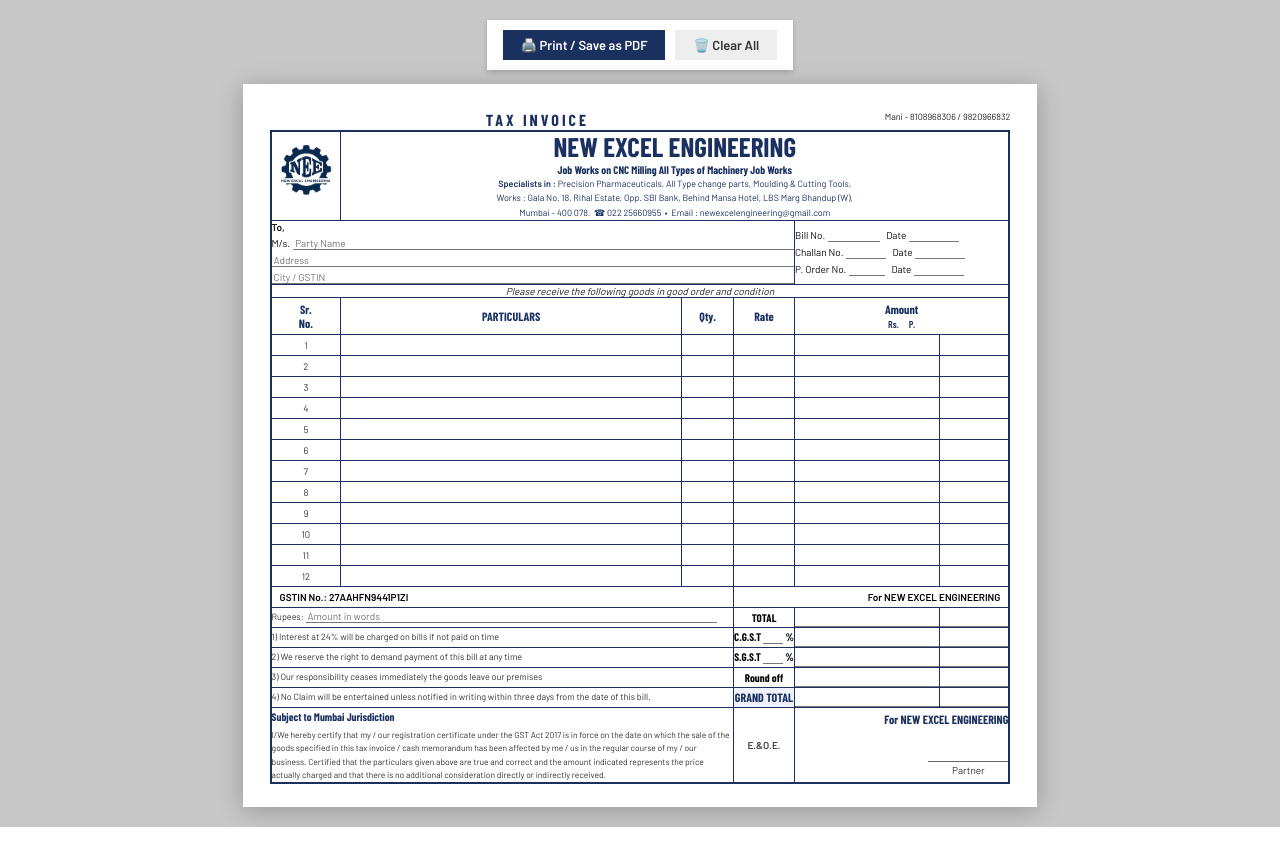
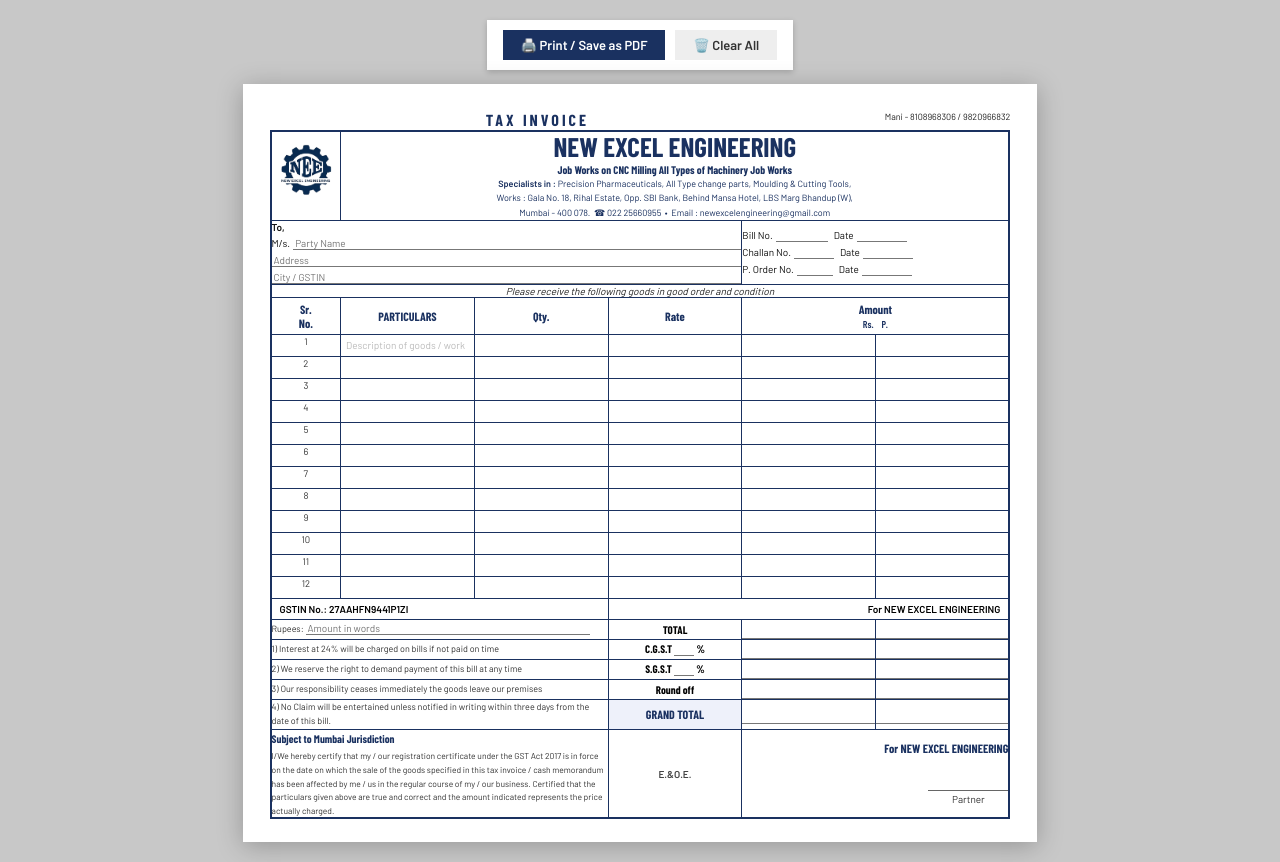
Before and after one commit to Aakashnadarr/New_excel_engineering, a Django app: page /bill/ in a window 1280 px wide. Before the commit the page ends 827 px from the top, so only its background shows below. Run offline with Django 5.2, Linux system fonts and the light colour scheme; some web fonts are replaced.

Commit message:
bills input fixed

```diff
--- a/templates/nee_tax_invoice.html
+++ b/templates/nee_tax_invoice.html
@@ -59,11 +58,12 @@
       box-shadow: 0 4px 24px rgba(0, 0, 0, 0.25);
     }
 
-    /* KEY: single master table drives everything */
+    /* MASTER TABLE — single collapsed table, zero gaps */
     .master {
       width: 100%;
       border-collapse: collapse;
       border: 2px solid #1a3160;
+      table-layout: fixed;
     }
 
     .master td,
@@ -210,36 +209,7 @@
       padding: 3px 6px;
     }
 
-    /* ── COLUMN HEADERS ── */
-    .th-sr {
-      width: 28px;
-      text-align: center;
-    }
-
-    .th-part {
-      text-align: center;
-    }
-
-    .th-qty {
-      width: 52px;
-      text-align: center;
-    }
-
-    .th-rate {
-      width: 55px;
-      text-align: center;
-    }
-
-    .th-rs {
-      width: 54px;
-      text-align: center;
-    }
-
-    .th-p {
-      width: 26px;
-      text-align: center;
-    }
-
+    /* COLUMN HEADERS */
     .master th {
       font-family: 'Barlow Condensed', sans-serif;
       font-size: 12px;
@@ -247,42 +217,80 @@
       color: #1a3160;
       padding: 4px 3px;
       background: #fff;
+      text-align: center;
     }
 
-    /* ── ITEM ROWS ── */
+    /* ITEM ROWS — height is auto so rows grow with content */
     .tr-item td {
-      height: 21px;
+      height: auto;
+      min-height: 22px;
+      vertical-align: top;
+      padding: 0;
     }
 
+    /* Sr No cell */
     .td-sr-val {
       text-align: center;
       font-size: 9.5px;
       color: #333;
+      padding: 4px 2px;
+      vertical-align: middle;
+      width: 28px;
     }
 
-    .td-sr-val,
-    .td-input {
+    /* ── CONTENTEDITABLE for Particulars — wraps & grows ── */
+    .ce-particulars {
+      display: block;
+      width: 100%;
+      min-height: 21px;
+      padding: 3px 5px;
+      font-size: 10px;
+      font-family: 'Barlow', sans-serif;
+      color: #111;
+      line-height: 1.5;
+      word-break: break-word;
+      white-space: pre-wrap;
+      outline: none;
+      cursor: text;
+    }
+
+    .ce-particulars:empty::before {
+      content: attr(data-placeholder);
+      color: #bbb;
+      pointer-events: none;
+    }
+
+    /* On screen: subtle highlight when focused */
+    .ce-particulars:focus {
+      background: #fafcff;
+    }
+
+    /* Regular fixed-width input cells (qty, rate, amount) */
+    .td-num {
+      vertical-align: middle;
       padding: 0;
     }
 
-    .tr-item td input[type=text] {
+    .td-num input[type=text] {
       width: 100%;
+      height: 100%;
+      min-height: 21px;
       border: none;
-      border-bottom: none;
-      padding: 1px 4px;
+      padding: 2px 4px;
       font-size: 10px;
-      height: 100%;
+      text-align: right;
       display: block;
+      background: transparent;
     }
 
-    /* ── GSTIN ROW ── */
+    /* GSTIN row */
     .tr-gstin td {
       padding: 4px 8px;
       font-size: 10px;
       font-weight: 700;
     }
 
-    /* ── TOTALS ── */
+    /* TOTALS */
     .td-terms {
       font-size: 9px;
       color: #333;
@@ -305,8 +313,7 @@
       padding: 2px 4px;
     }
 
-    .td-val input[type=text],
-    .td-p input[type=text] {
+    .td-val input[type=text] {
       width: 100%;
       text-align: right;
     }
@@ -314,6 +321,11 @@
     .td-p {
       width: 26px;
       padding: 2px 3px;
+    }
+
+    .td-p input[type=text] {
+      width: 100%;
+      text-align: right;
     }
 
     .td-grand {
@@ -349,16 +361,16 @@
       font-size: 10px;
       font-weight: 600;
       color: #444;
-      width: 60px;
+      width: 55px;
       vertical-align: bottom;
-      padding-bottom: 4px;
+      padding: 4px 4px;
     }
 
     .td-forsig {
       text-align: right;
       width: 155px;
       vertical-align: top;
-      padding: 4px 0 4px 4px;
+      padding: 5px 8px;
     }
 
     .for-nee {
@@ -469,155 +505,180 @@
 
       <!-- ROW 3: Notice -->
       <tr>
-        <td class="td-notice" colspan="6">
-          Please receive the following goods in good order and condition
-        </td>
+        <td class="td-notice" colspan="6">Please receive the following goods in good order and condition</td>
       </tr>
 
       <!-- ROW 4: Column headers -->
       <tr>
-        <th class="th-sr">Sr.<br>No.</th>
-        <th class="th-part">PARTICULARS</th>
-        <th class="th-qty">Qty.</th>
-        <th class="th-rate">Rate</th>
-        <th class="th-rs" colspan="2">Amount<br><span
-            style="font-size:10px;font-weight:600;letter-spacing:0;">Rs.&nbsp;&nbsp;&nbsp;&nbsp;&nbsp;P.</span></th>
+        <th style="width:28px;">Sr.<br>No.</th>
+        <th>PARTICULARS</th>
+        <th style="width:52px;">Qty.</th>
+        <th style="width:55px;">Rate</th>
+        <th style="width:54px;" colspan="2">Amount<br><span
+            style="font-size:10px;font-weight:600;">Rs.&nbsp;&nbsp;&nbsp;&nbsp;P.</span></th>
       </tr>
 
-      <!-- ITEM ROWS -->
+      <!-- ITEM ROWS: contenteditable Particulars, inputs for numbers -->
       <tr class="tr-item">
         <td class="td-sr-val">1</td>
-        <td class="td-input"><input type="text" style="width:100%;"></td>
-        <td class="td-input"><input type="text" style="width:100%;text-align:right;"></td>
-        <td class="td-input"><input type="text" style="width:100%;text-align:right;"></td>
-        <td class="td-input"><input type="text" style="width:100%;text-align:right;"></td>
-        <td class="td-input"><input type="text" style="width:100%;text-align:right;"></td>
+        <td>
+          <div class="ce-particulars" contenteditable="true" data-placeholder="Description of goods / work"></div>
+        </td>
+        <td class="td-num"><input type="text"></td>
+        <td class="td-num"><input type="text"></td>
+        <td class="td-num"><input type="text"></td>
+        <td class="td-num" style="width:26px;"><input type="text"></td>
       </tr>
       <tr class="tr-item">
         <td class="td-sr-val">2</td>
-        <td class="td-input"><input type="text" style="width:100%;"></td>
-        <td class="td-input"><input type="text" style="width:100%;text-align:right;"></td>
-        <td class="td-input"><input type="text" style="width:100%;text-align:right;"></td>
-        <td class="td-input"><input type="text" style="width:100%;text-align:right;"></td>
-        <td class="td-input"><input type="text" style="width:100%;text-align:right;"></td>
+        <td>
+          <div class="ce-particulars" contenteditable="true" data-placeholder=""></div>
+        </td>
+        <td class="td-num"><input type="text"></td>
+        <td class="td-num"><input type="text"></td>
+        <td class="td-num"><input type="text"></td>
+        <td class="td-num" style="width:26px;"><input type="text"></td>
       </tr>
       <tr class="tr-item">
         <td class="td-sr-val">3</td>
-        <td class="td-input"><input type="text" style="width:100%;"></td>
-        <td class="td-input"><input type="text" style="width:100%;text-align:right;"></td>
-        <td class="td-input"><input type="text" style="width:100%;text-align:right;"></td>
-        <td class="td-input"><input type="text" style="width:100%;text-align:right;"></td>
-        <td class="td-input"><input type="text" style="width:100%;text-align:right;"></td>
+        <td>
+          <div class="ce-particulars" contenteditable="true" data-placeholder=""></div>
+        </td>
+        <td class="td-num"><input type="text"></td>
+        <td class="td-num"><input type="text"></td>
+        <td class="td-num"><input type="text"></td>
+        <td class="td-num" style="width:26px;"><input type="text"></td>
       </tr>
       <tr class="tr-item">
         <td class="td-sr-val">4</td>
-        <td class="td-input"><input type="text" style="width:100%;"></td>
-        <td class="td-input"><input type="text" style="width:100%;text-align:right;"></td>
-        <td class="td-input"><input type="text" style="width:100%;text-align:right;"></td>
-        <td class="td-input"><input type="text" style="width:100%;text-align:right;"></td>
-        <td class="td-input"><input type="text" style="width:100%;text-align:right;"></td>
+        <td>
+          <div class="ce-particulars" contenteditable="true" data-placeholder=""></div>
+        </td>
+        <td class="td-num"><input type="text"></td>
+        <td class="td-num"><input type="text"></td>
+        <td class="td-num"><input type="text"></td>
+        <td class="td-num" style="width:26px;"><input type="text"></td>
       </tr>
       <tr class="tr-item">
         <td class="td-sr-val">5</td>
-        <td class="td-input"><input type="text" style="width:100%;"></td>
-        <td class="td-input"><input type="text" style="width:100%;text-align:right;"></td>
-        <td class="td-input"><input type="text" style="width:100%;text-align:right;"></td>
-        <td class="td-input"><input type="text" style="width:100%;text-align:right;"></td>
-        <td class="td-input"><input type="text" style="width:100%;text-align:right;"></td>
+        <td>
+          <div class="ce-particulars" contenteditable="true" data-placeholder=""></div>
+        </td>
+        <td class="td-num"><input type="text"></td>
+        <td class="td-num"><input type="text"></td>
+        <td class="td-num"><input type="text"></td>
+        <td class="td-num" style="width:26px;"><input type="text"></td>
       </tr>
       <tr class="tr-item">
         <td class="td-sr-val">6</td>
-        <td class="td-input"><input type="text" style="width:100%;"></td>
-        <td class="td-input"><input type="text" style="width:100%;text-align:right;"></td>
-        <td class="td-input"><input type="text" style="width:100%;text-align:right;"></td>
-        <td class="td-input"><input type="text" style="width:100%;text-align:right;"></td>
-        <td class="td-input"><input type="text" style="width:100%;text-align:right;"></td>
+        <td>
+          <div class="ce-particulars" contenteditable="true" data-placeholder=""></div>
+        </td>
+        <td class="td-num"><input type="text"></td>
+        <td class="td-num"><input type="text"></td>
+        <td class="td-num"><input type="text"></td>
+        <td class="td-num" style="width:26px;"><input type="text"></td>
       </tr>
       <tr class="tr-item">
         <td class="td-sr-val">7</td>
-        <td class="td-input"><input type="text" style="width:100%;"></td>
-        <td class="td-input"><input type="text" style="width:100%;text-align:right;"></td>
-        <td class="td-input"><input type="text" style="width:100%;text-align:right;"></td>
-        <td class="td-input"><input type="text" style="width:100%;text-align:right;"></td>
-        <td class="td-input"><input type="text" style="width:100%;text-align:right;"></td>
+        <td>
+          <div class="ce-particulars" contenteditable="true" data-placeholder=""></div>
+        </td>
+        <td class="td-num"><input type="text"></td>
+        <td class="td-num"><input type="text"></td>
+        <td class="td-num"><input type="text"></td>
+        <td class="td-num" style="width:26px;"><input type="text"></td>
       </tr>
       <tr class="tr-item">
         <td class="td-sr-val">8</td>
-        <td class="td-input"><input type="text" style="width:100%;"></td>
-        <td class="td-input"><input type="text" style="width:100%;text-align:right;"></td>
-        <td class="td-input"><input type="text" style="width:100%;text-align:right;"></td>
-        <td class="td-input"><input type="text" style="width:100%;text-align:right;"></td>
-        <td class="td-input"><input type="text" style="width:100%;text-align:right;"></td>
+        <td>
+          <div class="ce-particulars" contenteditable="true" data-placeholder=""></div>
+        </td>
+        <td class="td-num"><input type="text"></td>
+        <td class="td-num"><input type="text"></td>
+        <td class="td-num"><input type="text"></td>
+        <td class="td-num" style="width:26px;"><input type="text"></td>
       </tr>
       <tr class="tr-item">
         <td class="td-sr-val">9</td>
-        <td class="td-input"><input type="text" style="width:100%;"></td>
-        <td class="td-input"><input type="text" style="width:100%;text-align:right;"></td>
-        <td class="td-input"><input type="text" style="width:100%;text-align:right;"></td>
-        <td class="td-input"><input type="text" style="width:100%;text-align:right;"></td>
-        <td class="td-input"><input type="text" style="width:100%;text-align:right;"></td>
+        <td>
+          <div class="ce-particulars" contenteditable="true" data-placeholder=""></div>
+        </td>
+        <td class="td-num"><input type="text"></td>
+        <td class="td-num"><input type="text"></td>
+        <td class="td-num"><input type="text"></td>
+        <td class="td-num" style="width:26px;"><input type="text"></td>
       </tr>
       <tr class="tr-item">
         <td class="td-sr-val">10</td>
-        <td class="td-input"><input type="text" style="width:100%;"></td>
-        <td class="td-input"><input type="text" style="width:100%;text-align:right;"></td>
-        <td class="td-input"><input type="text" style="width:100%;text-align:right;"></td>
-        <td class="td-input"><input type="text" style="width:100%;text-align:right;"></td>
-        <td class="td-input"><input type="text" style="width:100%;text-align:right;"></td>
+        <td>
+          <div class="ce-particulars" contenteditable="true" data-placeholder=""></div>
+        </td>
+        <td class="td-num"><input type="text"></td>
+        <td class="td-num"><input type="text"></td>
+        <td class="td-num"><input type="text"></td>
+        <td class="td-num" style="width:26px;"><input type="text"></td>
       </tr>
       <tr class="tr-item">
         <td class="td-sr-val">11</td>
-        <td class="td-input"><input type="text" style="width:100%;"></td>
-        <td class="td-input"><input type="text" style="width:100%;text-align:right;"></td>
-        <td class="td-input"><input type="text" style="width:100%;text-align:right;"></td>
-        <td class="td-input"><input type="text" style="width:100%;text-align:right;"></td>
-        <td class="td-input"><input type="text" style="width:100%;text-align:right;"></td>
+        <td>
+          <div class="ce-particulars" contenteditable="true" data-placeholder=""></div>
+        </td>
+        <td class="td-num"><input type="text"></td>
+        <td class="td-num"><input type="text"></td>
+        <td class="td-num"><input type="text"></td>
+        <td class="td-num" style="width:26px;"><input type="text"></td>
       </tr>
       <tr class="tr-item">
         <td class="td-sr-val">12</td>
-        <td class="td-input"><input type="text" style="width:100%;"></td>
-        <td class="td-input"><input type="text" style="width:100%;text-align:right;"></td>
-        <td class="td-input"><input type="text" style="width:100%;text-align:right;"></td>
-        <td class="td-input"><input type="text" style="width:100%;text-align:right;"></td>
-        <td class="td-input"><input type="text" style="width:100%;text-align:right;"></td>
+        <td>
+          <div class="ce-particulars" contenteditable="true" data-placeholder=""></div>
+        </td>
+        <td class="td-num"><input type="text"></td>
+        <td class="td-num"><input type="text"></td>
+        <td class="td-num"><input type="text"></td>
+        <td class="td-num" style="width:26px;"><input type="text"></td>
       </tr>
 
       <!-- GSTIN -->
       <tr class="tr-gstin">
-        <td colspan="3" style="text-align:left;">GSTIN No.: 27AAHFN9441P1ZI</td>
-        <td colspan="3" style="text-align:right; padding:4px 8px; font-size:10px;">For <strong>NEW EXCEL
-            ENGINEERING</strong></td>
+        <td colspan="3" style="text-align:left; border-left:none;">GSTIN No.: 27AAHFN9441P1ZI</td>
+        <td colspan="3" style="text-align:right; padding:4px 8px; font-size:10px; font-weight:600;">For <strong>NEW
+            EXCEL ENGINEERING</strong></td>
       </tr>
 
       <!-- TOTALS -->
       <tr>
-        <td class="td-terms" colspan="3">Rupees: <input type="text" style="width:calc(100% - 50px);"
-            placeholder="Amount in words"></td>
+        <td class="td-terms" colspan="3" style="border-left:none;">Rupees: <input type="text"
+            style="width:calc(100% - 52px);" placeholder="Amount in words"></td>
         <td class="td-lbl">TOTAL</td>
         <td class="td-val"><input type="text" style="width:100%;text-align:right;"></td>
         <td class="td-p"><input type="text" style="width:100%;text-align:right;"></td>
       </tr>
       <tr>
-        <td class="td-terms" colspan="3">1) Interest at 24% will be charged on bills if not paid on time</td>
+        <td class="td-terms" colspan="3" style="border-left:none;">1) Interest at 24% will be charged on bills if not
+          paid on time</td>
         <td class="td-lbl">C.G.S.T <input type="text" style="width:20px;text-align:center;"> %</td>
         <td class="td-val"><input type="text" style="width:100%;text-align:right;"></td>
         <td class="td-p"><input type="text" style="width:100%;text-align:right;"></td>
       </tr>
       <tr>
-        <td class="td-terms" colspan="3">2) We reserve the right to demand payment of this bill at any time</td>
+        <td class="td-terms" colspan="3" style="border-left:none;">2) We reserve the right to demand payment of this
+          bill at any time</td>
         <td class="td-lbl">S.G.S.T <input type="text" style="width:20px;text-align:center;"> %</td>
         <td class="td-val"><input type="text" style="width:100%;text-align:right;"></td>
         <td class="td-p"><input type="text" style="width:100%;text-align:right;"></td>
       </tr>
       <tr>
-        <td class="td-terms" colspan="3">3) Our responsibility ceases immediately the goods leave our premises</td>
+        <td class="td-terms" colspan="3" style="border-left:none;">3) Our responsibility ceases immediately the goods
+          leave our premises</td>
         <td class="td-lbl">Round off</td>
         <td class="td-val"><input type="text" style="width:100%;text-align:right;"></td>
         <td class="td-p"><input type="text" style="width:100%;text-align:right;"></td>
       </tr>
       <tr>
-        <td class="td-terms" colspan="3">4) No Claim will be entertained unless notified in writing within three days
-          from the date of this bill.</td>
+        <td class="td-terms" colspan="3" style="border-left:none;">4) No Claim will be entertained unless notified in
+          writing within three days from the date of this bill.</td>
         <td class="td-grand">GRAND TOTAL</td>
         <td class="td-val" style="font-weight:700;"><input type="text"
             style="width:100%;text-align:right;font-weight:700;"></td>
@@ -625,26 +686,31 @@
             style="width:100%;text-align:right;font-weight:700;"></td>
       </tr>
 
-      <!-- BOTTOM: Jurisdiction + Signature — no internal borders -->
+      <!-- BOTTOM -->
       <tr>
-        <td class="td-juris" colspan="3" style="border-right:1.5px solid #1a3160;">
+        <td class="td-juris" colspan="3" style="border-left:none;">
           <strong>Subject to Mumbai Jurisdiction</strong>
           I/We hereby certify that my / our registration certificate under the GST Act 2017 is in force on the date on
           which the sale of the goods specified in this tax invoice / cash memorandum has been affected by me / us in
           the regular course of my / our business. Certified that the particulars given above are true and correct and
-          the amount indicated represents the price actually charged and that there is no additional consideration
-          directly or indirectly received.
+          the amount indicated represents the price actually charged.
         </td>
-        <td class="td-eoe" colspan="1">E.&amp;O.E.</td>
+        <td class="td-eoe">E.&amp;O.E.</td>
         <td class="td-forsig" colspan="2">
           <div class="for-nee">For NEW EXCEL ENGINEERING</div>
           <div class="partner">Partner</div>
         </td>
       </tr>
 
-    </table><!-- /master -->
-  </div><!-- /page -->
+    </table>
+  </div>
 
+  <script>
+    function clearAll() {
+      document.querySelectorAll('input[type=text]').forEach(i => i.value = '');
+      document.querySelectorAll('.ce-particulars').forEach(d => d.textContent = '');
+    }
+  </script>
 </body>
 
 </html>
```
Also changed, not shown: other parts of templates/nee_tax_invoice.html (+39 -17 lines), templates/nee_challan.html (+172 -68 lines).
